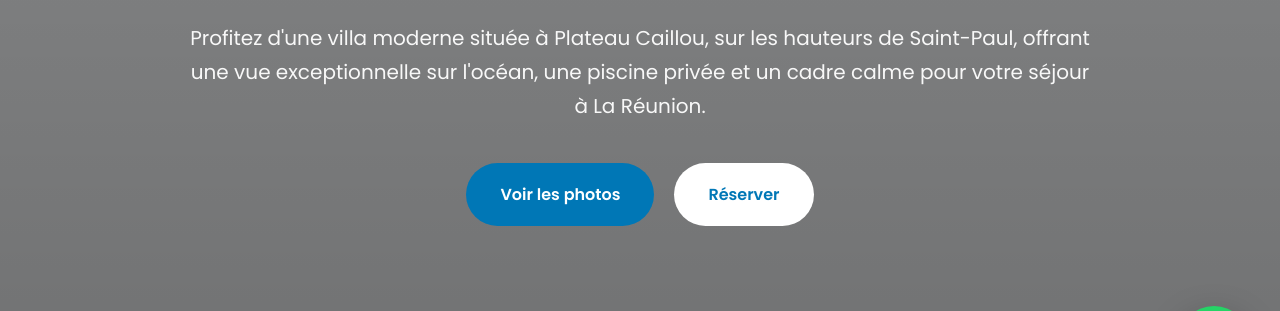
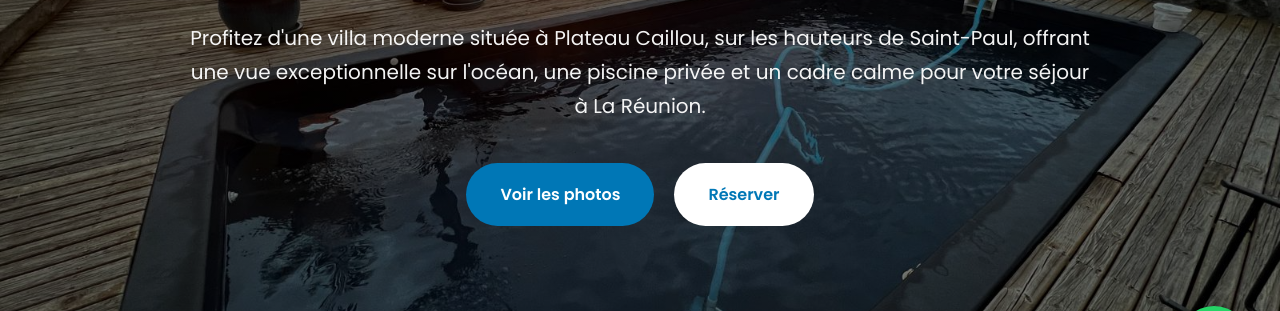
Before and after one commit to Lionel20262027/villa-plateau-caillou2, a plain HTML site: page index.html in a window 1280 px wide. Shown: the part 392-703 px from the top of the page. Drawn offline with Linux system fonts and the light colour scheme; a script that the page names is missing.

Commit message:
Update style.css

```diff
--- a/css/style.css
+++ b/css/style.css
@@ -233,7 +233,6 @@ h3{
 /* ==========================================================
    HERO
 ========================================================== */
-
 #hero{
 
     min-height:100vh;
@@ -252,9 +251,13 @@ h3{
 
     overflow:hidden;
 
+    background-image:url("../images/hero/001.jpg");
+
     background-size:cover;
 
     background-position:center;
+
+    background-repeat:no-repeat;
 
 }
 
```
